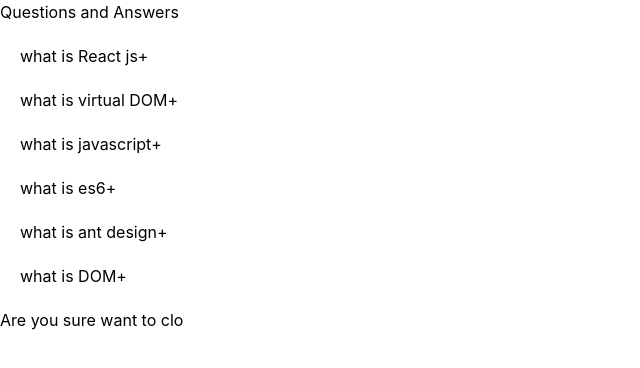
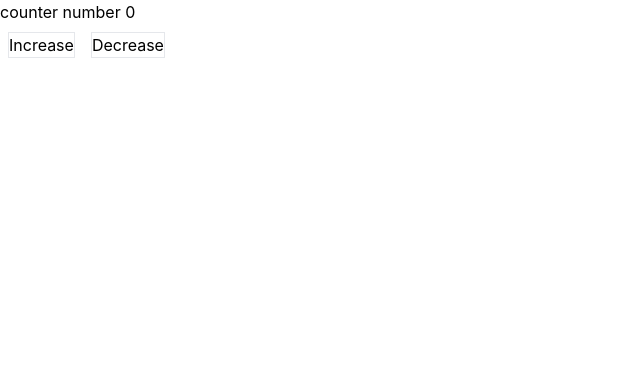
Before and after one commit to mayuri-tayade-amla/React, a React (Create React App) app in the folder my-react-app/: page / in a window 1280 px wide. Shown: the top 368 px of the page, without its empty margins (0-640 px from the left). Built offline with nearby package versions, Linux system fonts and the light colour scheme.

Commit message:
counter
increase and decrease

```diff
--- a/my-react-app/src/App.js
+++ b/my-react-app/src/App.js
@@ -1,12 +1,11 @@
 import React from 'react';
-import Accordians from './Accordians/Accordians';
-import Modal from'./Modal/Mymodal';
+import Counter from './Counter/Counter'
 
 function App(props) {
   return (
     <div>
-<Accordians/>
-<Modal/>
+<Counter/>
+
     </div>
   );
 }
--- a/my-react-app/src/Counter/Counter.js
+++ b/my-react-app/src/Counter/Counter.js
@@ -1,7 +1,7 @@
 import React, { useState } from "react";
 
 function Counter() {
-    const [count, setCount] = useState(0);
+    const [count,setCount ] = useState(0);
     const Increase = () => {
         setCount(count + 1);
     };
```
